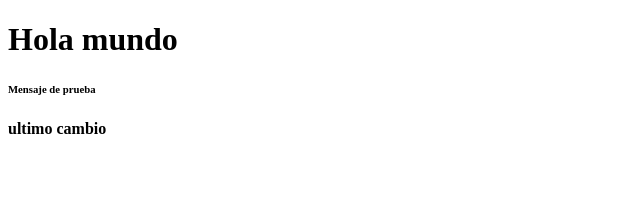
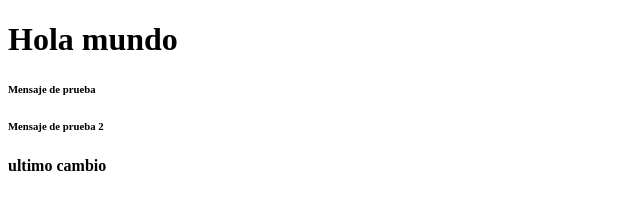
Before and after one commit to nanohrv/prueba_vc, a plain HTML site: page index3.html in a window 1280 px wide. Shown: the whole page, without its empty margins (0-640 px from the left). Drawn offline with Linux system fonts and the light colour scheme.

Commit message:
se agrego un h6

```diff
--- a/index3.html
+++ b/index3.html
@@ -6,6 +6,7 @@
     </body>
         <h1> Hola mundo</h1>
         <h6>Mensaje de prueba</h6>
+        <h6>Mensaje de prueba 2</h6>
         <h4>ultimo cambio</h4>
     <body>
         <html>
```
